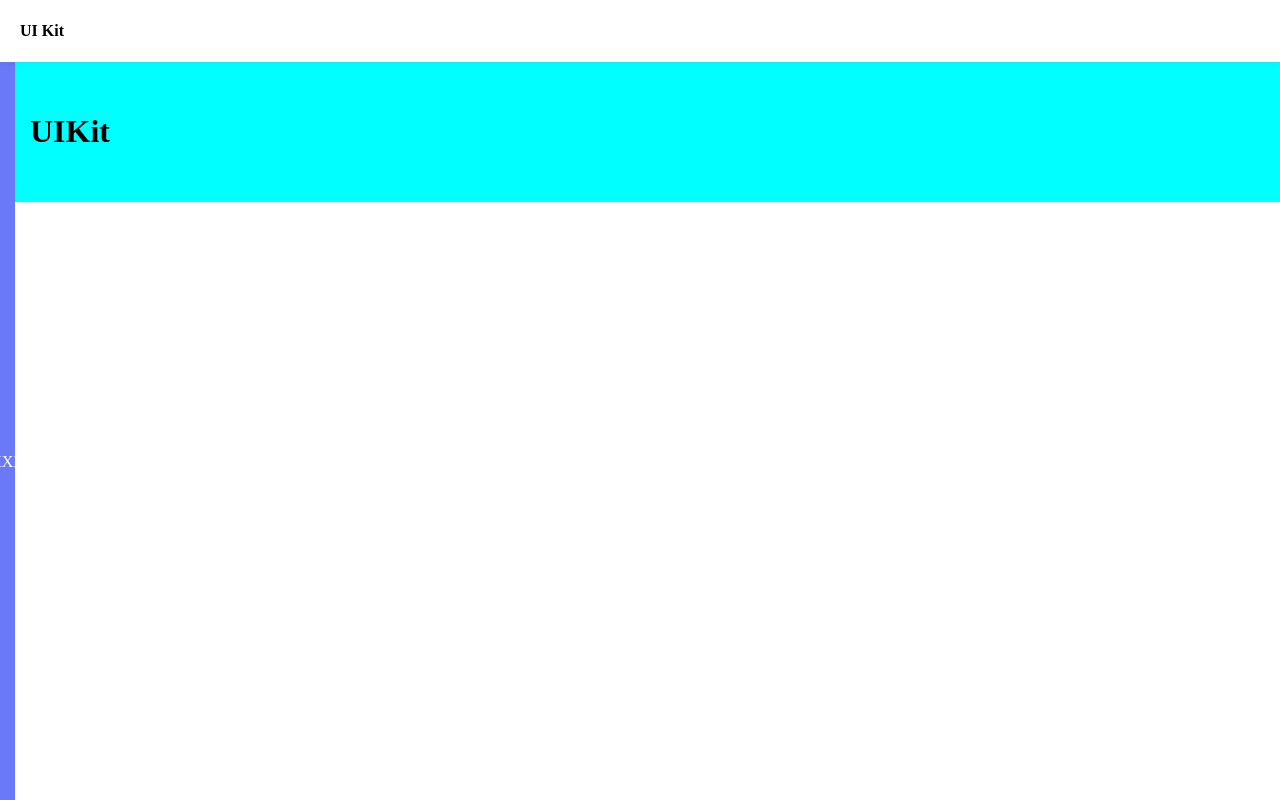
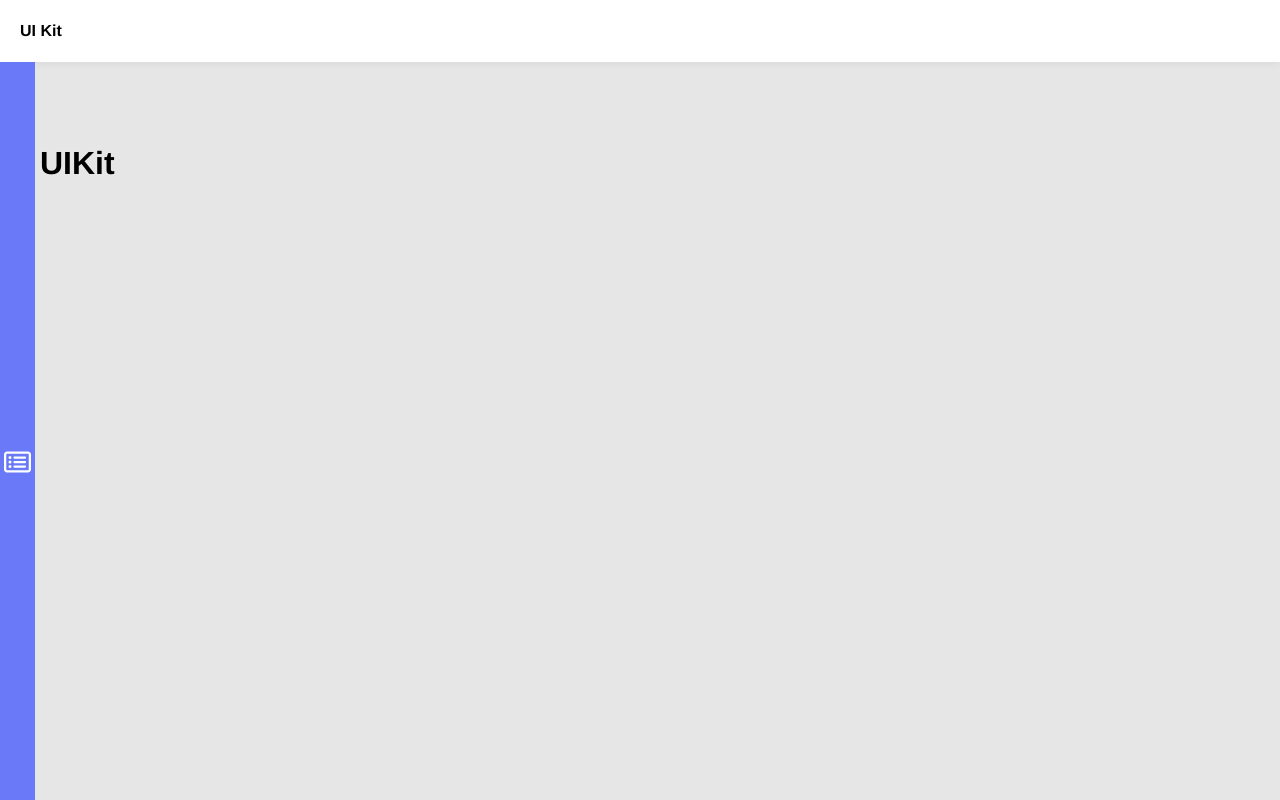
Before and after one commit to ArturSpirenkov/uikit-vue, a Vue app: page / in a window 1280 px wide. Built offline with nearby package versions, Linux system fonts and the light colour scheme.

Commit message:
fix: update styles

```diff
--- a/src/App.vue
+++ b/src/App.vue
@@ -1,7 +1,7 @@
-<script setup lang="ts">
+<script setup>
+import LayoutHeader from '@/layout/HeaderComponents.vue'
+import LayoutSidebar from '@/layout/SidebarComponents.vue'
 import { ref } from 'vue'
-import HeaderView from '@/layout/HeaderComponents.vue'
-import SidebarView from '@/layout/SidebarComponents.vue'
 
 const isOpenMenu = ref(false)
 
@@ -12,9 +12,11 @@
 
 <template>
   <div class="container">
-    <div class="sidebar-toggle" @click="toggleMenu">XXX</div>
-    <HeaderView />
-    <SidebarView :openSidebar="isOpenMenu" />
+    <LayoutHeader class="header" />
+    <div class="sidebar-toggle" @click="toggleMenu">
+      <font-awesome-icon icon="fa-regular fa-rectangle-list" :beatFade="isOpenMenu" size="xl" />
+    </div>
+    <LayoutSidebar :openSidebar="isOpenMenu" />
     <div :class="['content', { content_full: !isOpenMenu }]">
       <RouterView />
     </div>
@@ -22,23 +24,30 @@
 </template>
 
 <style lang="scss">
-@import '@/assets/styles/index.scss';
-
+#app {
+  font-family: Avenir, Helvetica, Arial, sans-serif;
+  -webkit-font-smoothing: antialiased;
+  -moz-osx-font-smoothing: grayscale;
+}
+.container {
+  background-color: var(--bg-main);
+  color: var(--font-color);
+  height: 100vh;
+}
 .content {
   max-width: 1400px;
-  margin-left: 250px;
-  padding: 30px;
+  margin-left: 285px;
+  padding-top: 62px;
+  padding-left: 40px;
   transition: 0.2s;
-  background-color: aqua;
   &_full {
     margin-left: 0;
   }
 }
-
 .sidebar-toggle {
   position: fixed;
   left: 0;
-  width: 15px;
+  width: 35px;
   background: var(--primary);
   height: 100%;
   top: 62px;
@@ -49,10 +58,4 @@
   align-items: center;
   justify-content: center;
 }
-
-@media screen and (max-width: 1024px) {
-  .content {
-    margin-left: 0;
-  }
-}
 </style>
```
